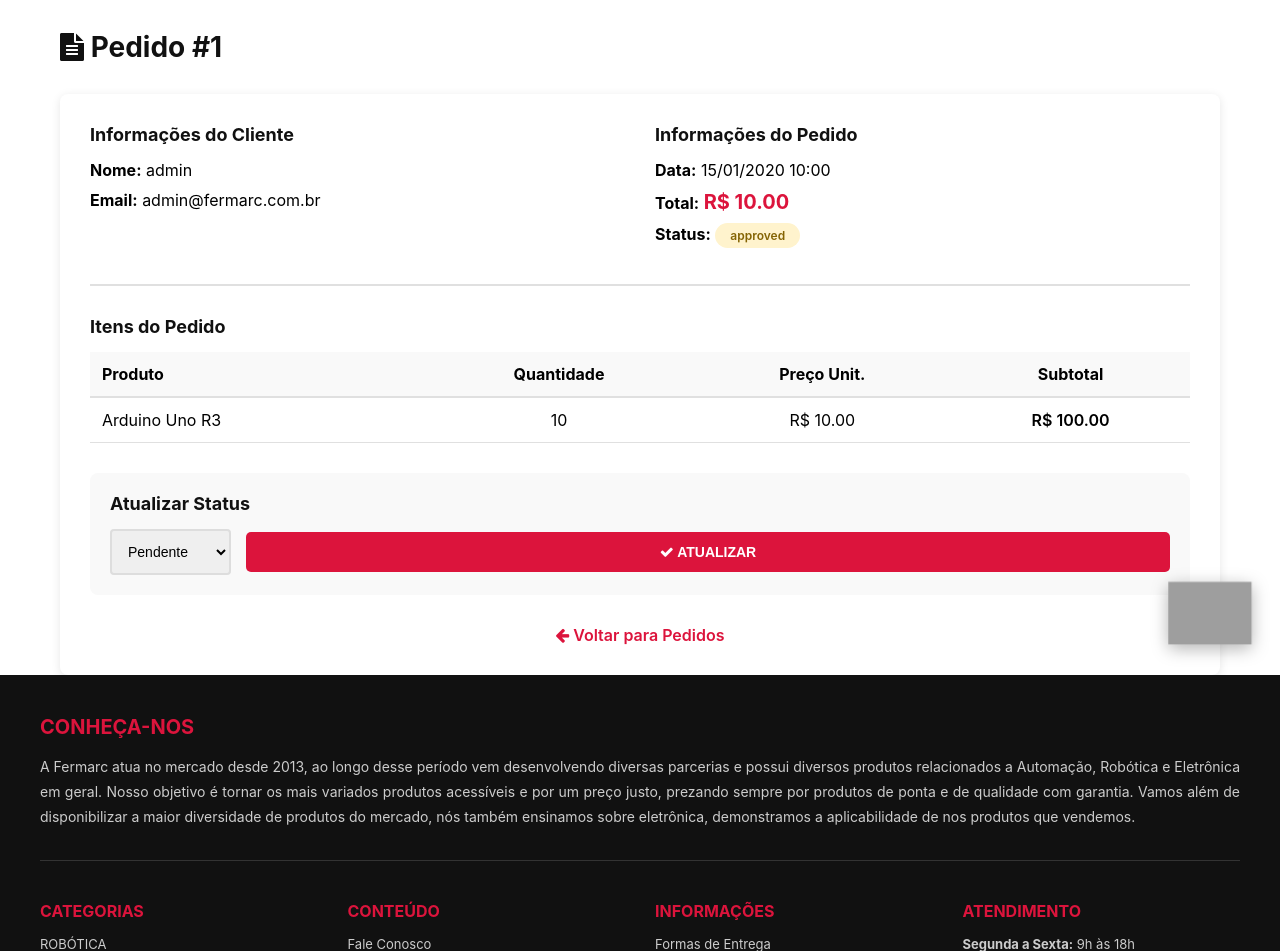
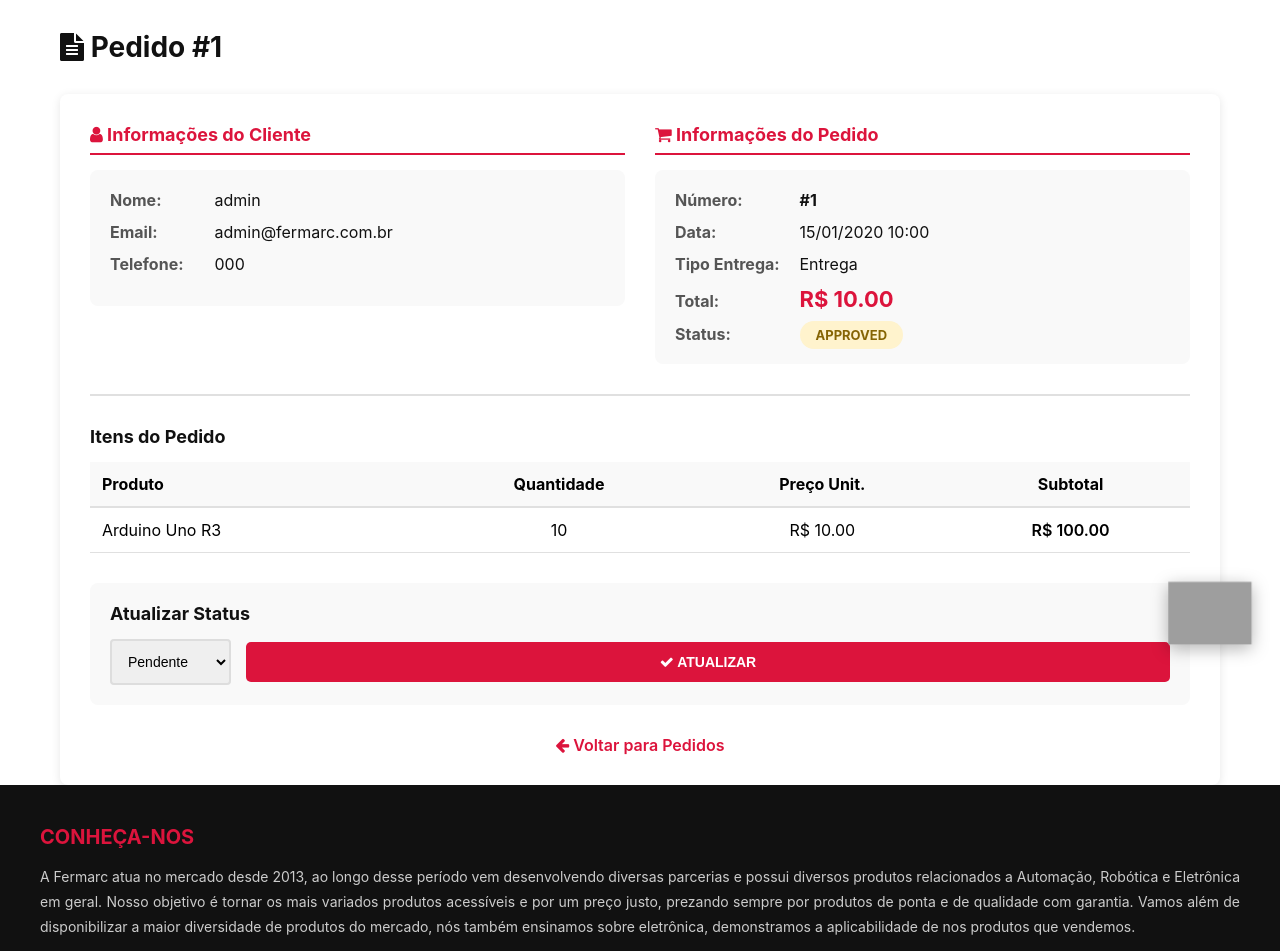
Before and after one commit to DuJao22/Site_fermarc, a Flask app: page /admin/pedidos/1 in a window 1280 px wide. Shown: the part 117-1068 px from the top of the page. Run offline with Flask 3, Linux system fonts and the light colour scheme; a user stored in the database is signed in; tables that the repository leaves empty hold one stand-in row (values such as "Sample post"); grey boxes are pictures that could not be loaded.

Commit message:
Improve admin order details page and add CPF to customer registration
Update admin order detail and order list views to display CPF and phone number, and modify customer registration to request CPF.

Replit-Commit-Author: Agent
Replit-Commit-Session-Id: 980d570d-01bd-4ff4-ae61-c9dd9b41e93b
Replit-Commit-Checkpoint-Type: intermediate_checkpoint
Replit-Commit-Event-Id: 812294c9-a268-469c-b115-f992a9fd5666
Replit-Commit-Screenshot-Url: https://storage.googleapis.com/screenshot-production-us-central1/2010e151-973c-49a9-9ced-4b6da2515df7/980d570d-01bd-4ff4-ae61-c9dd9b41e93b/Q3Lchn4

```diff
--- a/app/templates/admin/order_detail.html
+++ b/app/templates/admin/order_detail.html
@@ -11,22 +11,79 @@
     <div style="background: #fff; border-radius: 8px; padding: 30px; box-shadow: 0 2px 10px rgba(0,0,0,0.1);">
         <div style="display: grid; grid-template-columns: 1fr 1fr; gap: 30px; margin-bottom: 30px; padding-bottom: 30px; border-bottom: 2px solid #e0e0e0;">
             <div>
-                <h3 style="font-size: 18px; margin-bottom: 15px; color: #111;">Informações do Cliente</h3>
-                <p style="margin-bottom: 10px;"><strong>Nome:</strong> {{ order.user.username }}</p>
-                <p style="margin-bottom: 10px;"><strong>Email:</strong> {{ order.user.email }}</p>
+                <h3 style="font-size: 18px; margin-bottom: 15px; color: var(--color-red); border-bottom: 2px solid var(--color-red); padding-bottom: 8px;">
+                    <i class="fa fa-user"></i> Informações do Cliente
+                </h3>
+                <div style="background: #f9f9f9; padding: 20px; border-radius: 8px;">
+                    <p style="margin-bottom: 12px;">
+                        <strong style="display: inline-block; width: 100px; color: #555;">Nome:</strong>
+                        <span style="color: #111;">{{ order.user.username }}</span>
+                    </p>
+                    {% if order.user.cpf %}
+                    <p style="margin-bottom: 12px;">
+                        <strong style="display: inline-block; width: 100px; color: #555;">CPF:</strong>
+                        <span style="color: #111;">{{ order.user.cpf }}</span>
+                    </p>
+                    {% endif %}
+                    <p style="margin-bottom: 12px;">
+                        <strong style="display: inline-block; width: 100px; color: #555;">Email:</strong>
+                        <span style="color: #111;">{{ order.user.email }}</span>
+                    </p>
+                    {% if order.user.phone or order.customer_phone %}
+                    <p style="margin-bottom: 12px;">
+                        <strong style="display: inline-block; width: 100px; color: #555;">Telefone:</strong>
+                        <span style="color: #111;">{{ order.customer_phone or order.user.phone }}</span>
+                    </p>
+                    {% endif %}
+                </div>
             </div>
             <div>
-                <h3 style="font-size: 18px; margin-bottom: 15px; color: #111;">Informações do Pedido</h3>
-                <p style="margin-bottom: 10px;"><strong>Data:</strong> {{ order.created_at.strftime('%d/%m/%Y %H:%M') }}</p>
-                <p style="margin-bottom: 10px;"><strong>Total:</strong> <span style="color: var(--color-red); font-weight: 700; font-size: 20px;">R$ {{ "%.2f"|format(order.total) }}</span></p>
-                <p style="margin-bottom: 10px;">
-                    <strong>Status:</strong>
-                    <span style="padding: 5px 15px; background: {% if order.status == 'Confirmado' %}#d4edda{% elif order.status == 'Enviado' %}#d1ecf1{% else %}#fff3cd{% endif %}; color: {% if order.status == 'Confirmado' %}#155724{% elif order.status == 'Enviado' %}#0c5460{% else %}#856404{% endif %}; border-radius: 15px; font-size: 12px; font-weight: 600;">
-                        {{ order.status }}
-                    </span>
-                </p>
+                <h3 style="font-size: 18px; margin-bottom: 15px; color: var(--color-red); border-bottom: 2px solid var(--color-red); padding-bottom: 8px;">
+                    <i class="fa fa-shopping-cart"></i> Informações do Pedido
+                </h3>
+                <div style="background: #f9f9f9; padding: 20px; border-radius: 8px;">
+                    <p style="margin-bottom: 12px;">
+                        <strong style="display: inline-block; width: 120px; color: #555;">Número:</strong>
+                        <span style="color: #111; font-weight: 700;">#{{ order.id }}</span>
+                    </p>
+                    <p style="margin-bottom: 12px;">
+                        <strong style="display: inline-block; width: 120px; color: #555;">Data:</strong>
+                        <span style="color: #111;">{{ order.created_at.strftime('%d/%m/%Y %H:%M') }}</span>
+                    </p>
+                    <p style="margin-bottom: 12px;">
+                        <strong style="display: inline-block; width: 120px; color: #555;">Tipo Entrega:</strong>
+                        <span style="color: #111;">{{ 'Retirada' if order.delivery_type == 'pickup' else 'Entrega' }}</span>
+                    </p>
+                    <p style="margin-bottom: 12px;">
+                        <strong style="display: inline-block; width: 120px; color: #555;">Total:</strong>
+                        <span style="color: var(--color-red); font-weight: 700; font-size: 22px;">R$ {{ "%.2f"|format(order.total) }}</span>
+                    </p>
+                    <p style="margin-bottom: 0;">
+                        <strong style="display: inline-block; width: 120px; color: #555;">Status:</strong>
+                        <span style="padding: 6px 16px; background: {% if order.status == 'Confirmado' %}#d4edda{% elif order.status == 'Enviado' %}#d1ecf1{% elif order.status == 'Entregue' %}#d4edda{% elif order.status == 'Cancelado' %}#f8d7da{% else %}#fff3cd{% endif %}; color: {% if order.status == 'Confirmado' %}#155724{% elif order.status == 'Enviado' %}#0c5460{% elif order.status == 'Entregue' %}#155724{% elif order.status == 'Cancelado' %}#721c24{% else %}#856404{% endif %}; border-radius: 20px; font-size: 13px; font-weight: 700; text-transform: uppercase;">
+                            {{ order.status }}
+                        </span>
+                    </p>
+                </div>
             </div>
         </div>
+
+        {% if order.delivery_address and order.delivery_type == 'delivery' %}
+        <div style="margin-bottom: 30px; padding-bottom: 30px; border-bottom: 2px solid #e0e0e0;">
+            <h3 style="font-size: 18px; margin-bottom: 15px; color: var(--color-red); border-bottom: 2px solid var(--color-red); padding-bottom: 8px;">
+                <i class="fa fa-map-marker"></i> Endereço de Entrega
+            </h3>
+            <div style="background: #f9f9f9; padding: 20px; border-radius: 8px;">
+                <p style="color: #111; line-height: 1.6; font-size: 14px;">{{ order.delivery_address }}</p>
+                {% if order.shipping_cost and order.shipping_cost > 0 %}
+                <p style="margin-top: 12px; padding-top: 12px; border-top: 1px solid #ddd;">
+                    <strong style="color: #555;">Frete:</strong>
+                    <span style="color: var(--color-red); font-weight: 600;">R$ {{ "%.2f"|format(order.shipping_cost) }}</span>
+                </p>
+                {% endif %}
+            </div>
+        </div>
+        {% endif %}
 
         <h3 style="font-size: 18px; margin-bottom: 15px; color: #111;">Itens do Pedido</h3>
         <table style="width: 100%; border-collapse: collapse; margin-bottom: 30px;">
```
Also changed, not shown: app/templates/admin/orders.html (+33 -8 lines), instance/ecommerce.db.
